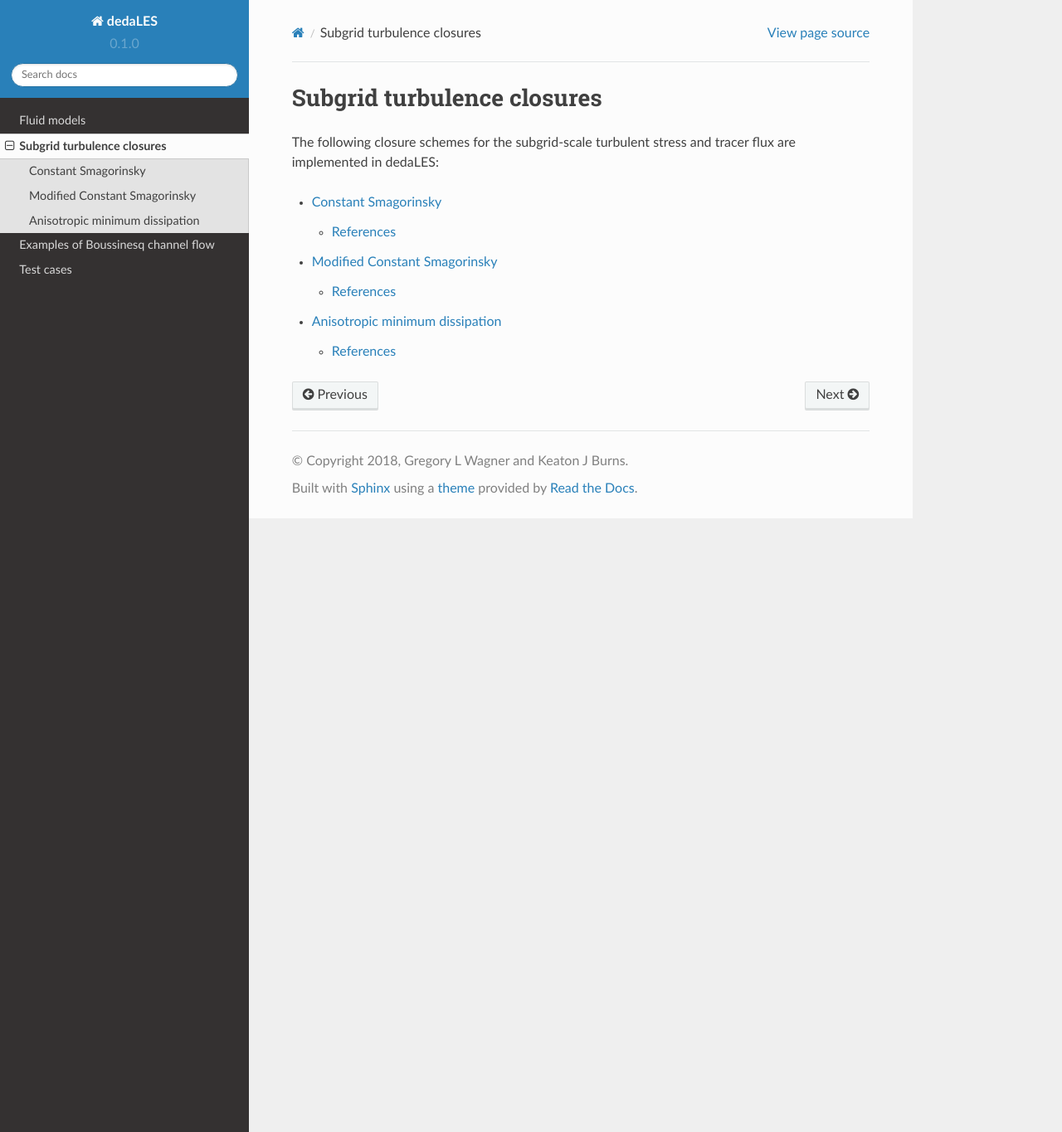
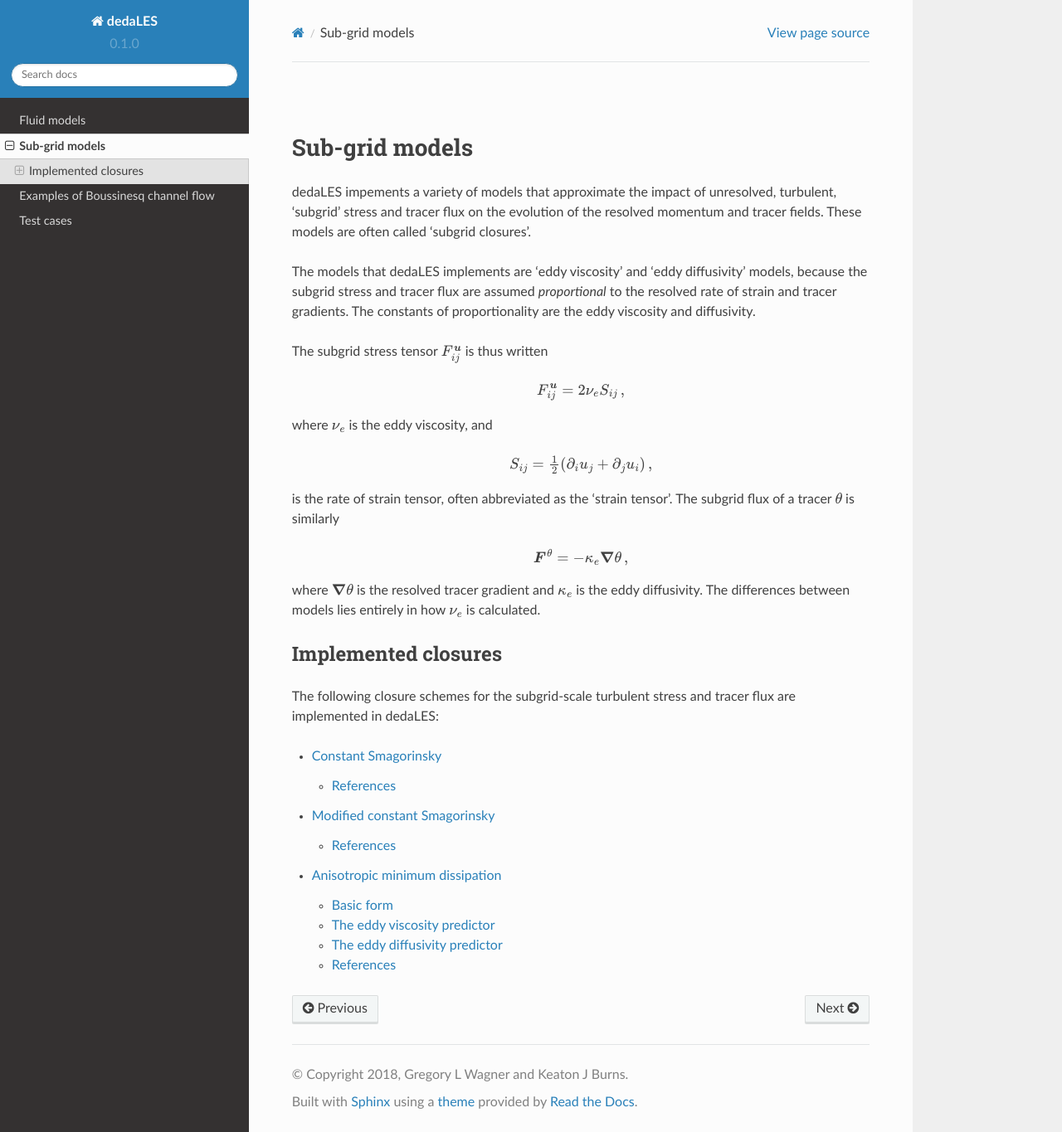
Before and after one commit to glwagner/dedaLES, a Sphinx documentation site: the page built from docs/source/summaryclosures.rst, in a window 1280 px wide and 1365 px high. Shown: the whole window at 83% size. Built offline with Sphinx 7.4.7 and the Read the Docs theme 2.0.0, drawn with Linux system fonts in a browser that asks for light colours.

Commit message:
Docs fleshing

```diff
--- a/docs/source/closures/anisotropic_minimum_dissipation.rst
+++ b/docs/source/closures/anisotropic_minimum_dissipation.rst
@@ -26,6 +26,9 @@ which introduces a turbulent Prandtl number (typically :math:`O(1)`) to relate
 eddy viscosity to eddy diffusivity, the AMD eddy diffusivity :math:`\kappa_e`
 is determined by an analog of the method used to determine eddy visosity.
 
+Basic form
+----------
+
 The AMD model is an eddy viscosity model in that the relationship between subgrid
 stress and rate of strain is
 
@@ -37,25 +40,30 @@ while the relationship between subgrid tracer gradients and subgrid tracer flux
 
 .. math::
 
-    F^\theta = -\kappa_e \bnabla \theta \c
+    \b{F}^\theta = -\kappa_e \bnabla \theta \c
 
 where :math:`\nu_e` and :math:`\kappa_e` are the eddy viscosity and eddy diffusivity.
-The eddy viscosity and diffusivity are defined in terms of the 'predictor' eddy viscosity
-and diffusivities :math:`\nu_e^\dagger` and :math:`\kappa_e^\dagger` such that
+The eddy viscosity and diffusivity are defined in terms of eddy viscosity
+and diffusivity 'predictors' :math:`\nu_e^\dagger` and :math:`\kappa_e^\dagger`,
+such that
 
 .. math::
 
-    \nu_e = \r{max} \left [ \nu_e^\dagger, 0 \right ] \c
+    \nu_e = \r{max} \left [ 0, \nu_e^\dagger \right ] \c
 
 and
 
 .. math::
 
-    \kappa_e = \r{max} \left [ \kappa_e^\dagger, 0 \right ] \c
+    \kappa_e = \r{max} \left [ 0, \kappa_e^\dagger \right ] \c
 
-Ensure that :math:`\nu_e` and :math:`\kappa_e` are always greater than 0.
+These formulas ensure that :math:`\nu_e` and :math:`\kappa_e` are
+always greater than :math:`0`.
 
-The buoyancy-modified predictor eddy viscosity :math:`\nu_e^\dagger`
+The eddy viscosity predictor
+----------------------------
+
+The buoyancy-modified eddy viscosity predictor :math:`\nu_e^\dagger`
 is determined via the direction-dependent formula (`Abkar et al 2017`_)
 
 .. math::
@@ -72,11 +80,11 @@ where :math:`\hat{\d}_k` is the anisotropic scaled gradient operator
     \hat{\d}_i = \sqrt{C_i} \Delta_i \d_i
 
 for 'filter width' :math:`\Delta_i` and Poincaré constant :math:`C_i`.
-A key feature of AMD is inclusion of a direction-dependent, anisotropic filter
-width :math:`\Delta_i`. Nominally, the filter width is some constant factor of the
+A key feature of the AMD scheme is the direction-dependent, anisotropic filter
+width :math:`\Delta_i`. The filter width is typically defined as a multiple of the
 grid spacing in the :math:`i^{\r{th}}` direction. In principle, the Poincaré constant
 :math:`C_i` depends on the discretization method used in each direction.
-Because dedaLES is spectral in all directions, we use a single Poincaré constant
+Because dedaLES is spectral in all directions, we use one single Poincaré constant
 constant :math:`C_i = C`, so that :math:`\nu_e^\dagger` becomes
 
 .. math::
@@ -107,7 +115,10 @@ while :math:`\Delta_k^2 w_{,k} b_{,k}` is
 
     \Delta_k^2 w_{,k} b_{,k} = \Delta_1^2 w_x b_x + \Delta_2^2 w_y b_y + \Delta_3^2 w_z b_z \p
 
-The predictor eddy diffusivity :math:`\kappa_e` for a quantity :math:`\theta` is
+The eddy diffusivity predictor
+------------------------------
+
+The eddy diffusivity predictor :math:`\kappa_e` for a quantity :math:`\theta` is
 
 .. math::
 
@@ -123,6 +134,7 @@ Note that :math:`\Delta_k^2 u_{i,k} \theta_{,k} \theta_{,i}` expands to
         + \Delta_2^2 \theta_y \bu_y
         + \Delta_3^2 \theta_z \bu_z \big ) \p
 
+`Abkar et al 2016`_ recommend :math:`C=1/\sqrt{12}` for a spectral method.
 
 References
 ----------
--- a/docs/source/models.rst
+++ b/docs/source/models.rst
@@ -1,5 +1,4 @@
 .. math::
-
     \newcommand{\b}[1]{\boldsymbol{#1}}
     \newcommand{\r}[1]{\mathrm{#1}}
     \newcommand{\bz}{\b{z}}
@@ -36,7 +35,7 @@ The rotating, stratified Boussinesq equations are
         + \nu \bnabla^2 \bu + \bnabla \bcdot \b{F}^{\bu} \c \\
 
     \d_t b + \bu \bcdot \bnabla b + w N^2 =
-        + \kappa \bnabla^2 b + \bnabla \bcdot \b{F}^b \c
+        \kappa \bnabla^2 b + \bnabla \bcdot \b{F}^b \c
 
 where :math:`\bu = (u, v, w)` is the velocity field, :math:`p` is pressure,
 :math:`b` is buoyancy, :math:`f` is the Coriolis frequency, :math:`\nu` is viscosity,
--- a/docs/source/summaryclosures.rst
+++ b/docs/source/summaryclosures.rst
@@ -1,3 +1,18 @@
+.. math::
+    \newcommand{\b}[1]{\boldsymbol{#1}}
+    \newcommand{\r}[1]{\mathrm{#1}}
+    \newcommand{\bz}{\b{z}}
+    \newcommand{\bu}{\b{u}}
+    \newcommand{\bcdot}{\b{\cdot}}
+    \newcommand{\d}{\partial}
+
+    \newcommand{\p}{\, .}
+    \newcommand{\c}{\, ,}
+
+    \newcommand{\bnabla}{\b{\nabla}}
+    \newcommand{\bcdot}{\b{\cdot}}
+
+
 .. _Constant Smagorinsky wiki: https://en.wikipedia.org/wiki/Large_eddy_simulation#Smagorinsky–Lilly_model
 .. _Moeng and Wyngaard 1988: https://journals.ametsoc.org/doi/pdf/10.1175/1520-0469%281988%29045%3C3573%3ASAOLES%3E2.0.CO%3B2
 .. _Sullivan et al 1994: https://link.springer.com/article/10.1007/BF00713741
@@ -8,8 +23,45 @@
 
 .. _Subgrid closures:
 
-Subgrid turbulence closures
-===========================
+Sub-grid models
+===============
+
+dedaLES impements a variety of models that approximate the impact of
+unresolved, turbulent, 'subgrid' stress and tracer flux on the evolution
+of the resolved momentum and tracer fields. These models are often called
+'subgrid closures'.
+
+The models that dedaLES implements are 'eddy viscosity' and 'eddy diffusivity'
+models, because the subgrid stress and tracer flux are assumed
+*proportional* to the resolved rate of strain and tracer gradients.
+The constants of proportionality are the eddy viscosity and diffusivity.
+
+The subgrid stress tensor :math:`F^{\bu}_{ij}` is thus written
+
+.. math::
+
+    F^{\bu}_{ij} = 2 \nu_e S_{ij} \c
+
+where :math:`\nu_e` is the eddy viscosity, and
+
+.. math::
+
+    S_{ij} = \tfrac{1}{2} \left ( \d_i u_j + \d_j u_i \right ) \c
+
+is the rate of strain tensor, often abbreviated as the 'strain tensor'.
+The subgrid flux of a tracer :math:`\theta` is similarly
+
+.. math::
+
+    \b{F}^\theta = -\kappa_e \bnabla \theta \c
+
+where :math:`\bnabla \theta` is the resolved tracer gradient and
+:math:`\kappa_e` is the eddy diffusivity.
+The differences between models lies entirely in how :math:`\nu_e` is
+calculated.
+
+Implemented closures
+--------------------
 
 The following closure schemes for the subgrid-scale turbulent stress
 and tracer flux are implemented in dedaLES:
```
Also changed, not shown: docs/source/closures/constant_smagorinsky.rst (+9 -9 lines), docs/source/closures/modified_constant_smagorinsky.rst (+12 -11 lines).
